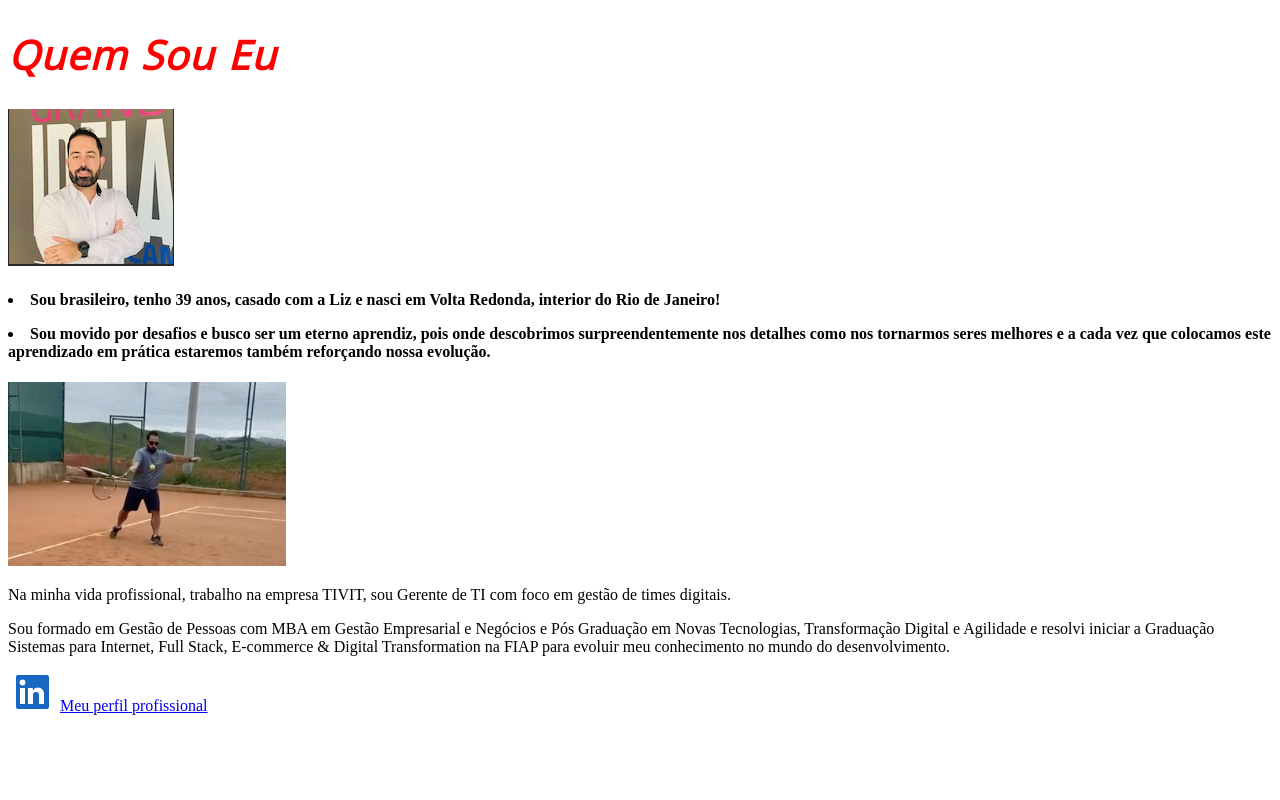
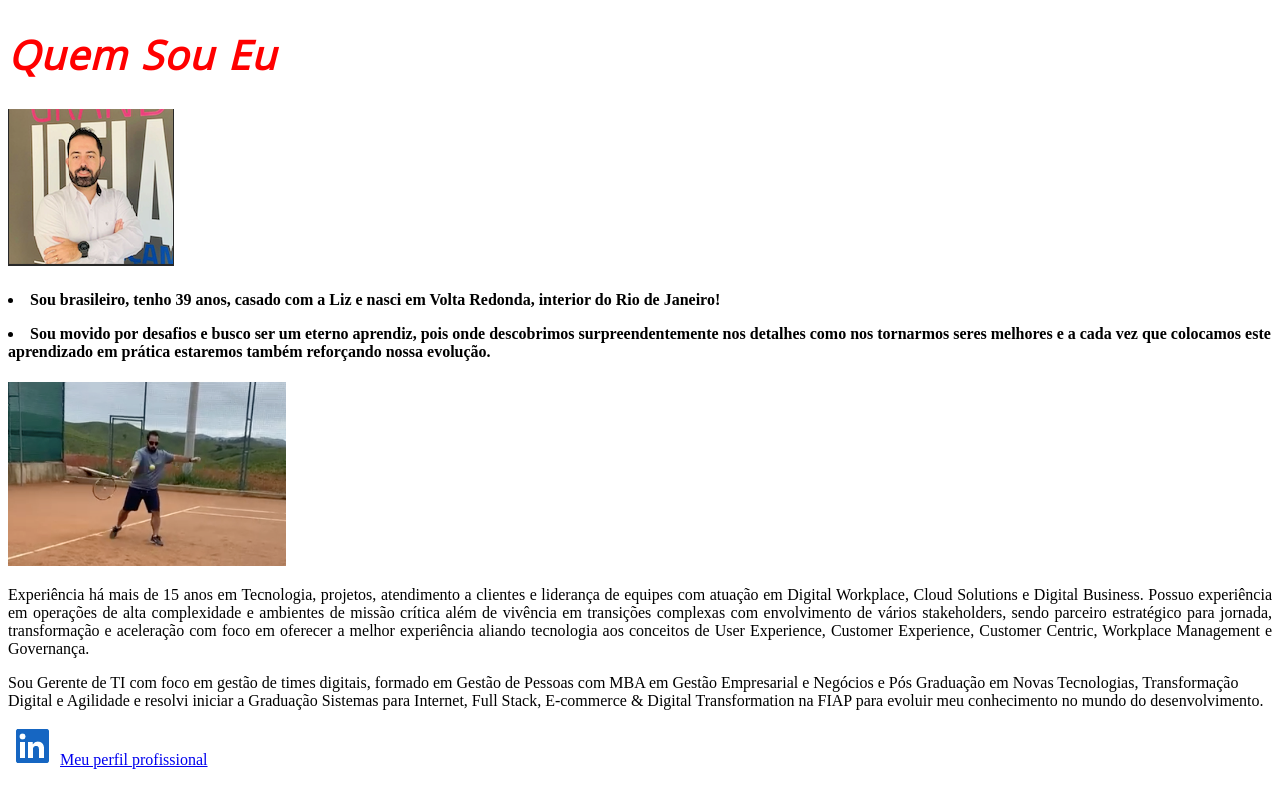
Before and after one commit to anthonielp/Cap4SiteComEstiloAtividade1, a plain HTML site: page index.html in a window 1280 px wide. Drawn offline with nearby package versions, Linux system fonts and the light colour scheme.

Commit message:
atualizacao vida profissional

```diff
--- a/index.html
+++ b/index.html
@@ -47,14 +47,20 @@
   </p>
 
   <!--Quem sou eu, vida profissional-->
-  <p>
-    Na minha vida profissional, trabalho na empresa TIVIT, sou Gerente de TI com foco em gestão de times digitais.
-  <p>
-    Sou formado em Gestão de Pessoas com MBA em Gestão Empresarial e Negócios e Pós Graduação em Novas Tecnologias,
-    Transformação Digital e Agilidade e resolvi iniciar a Graduação Sistemas para Internet, Full Stack, E-commerce &
-    Digital Transformation na FIAP para evoluir meu conhecimento no mundo do desenvolvimento.
+
+    <p style="text-align:justify;">
+      Experiência há mais de 15 anos em Tecnologia, projetos, atendimento a clientes e liderança de equipes com
+      atuação em Digital Workplace, Cloud Solutions e Digital Business. Possuo experiência em operações de alta
+      complexidade e ambientes de missão crítica além de vivência em transições complexas com envolvimento de
+      vários stakeholders, sendo parceiro estratégico para jornada, transformação e aceleração com foco em
+      oferecer a melhor experiência aliando tecnologia aos conceitos de User Experience, Customer Experience,
+      Customer Centric, Workplace Management e Governança.
+    <p>Sou Gerente de TI com foco em gestão de times digitais, formado em Gestão de Pessoas com MBA em Gestão
+      Empresarial e Negócios e Pós Graduação em Novas Tecnologias, Transformação Digital e Agilidade
+      e resolvi iniciar a Graduação Sistemas para Internet, Full Stack, E-commerce & Digital Transformation na
+      FIAP para evoluir meu conhecimento no mundo do desenvolvimento.
+    </p>
   </p>
-  <p>
 
     <img src="./img/Linkdin.png" alt="logo do Linkdin"> <a href="https://www.linkedin.com/in/anthonielpereira/">Meu
       perfil profissional</a>
```
